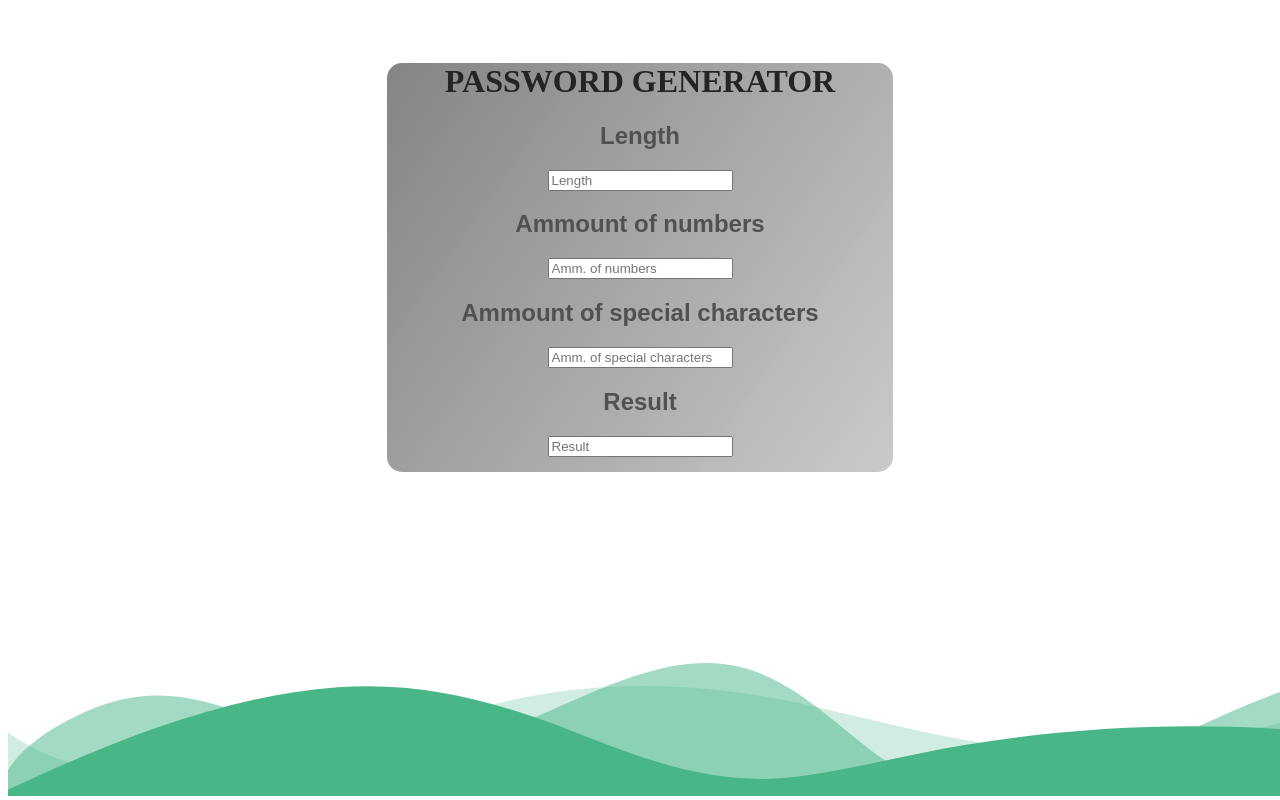
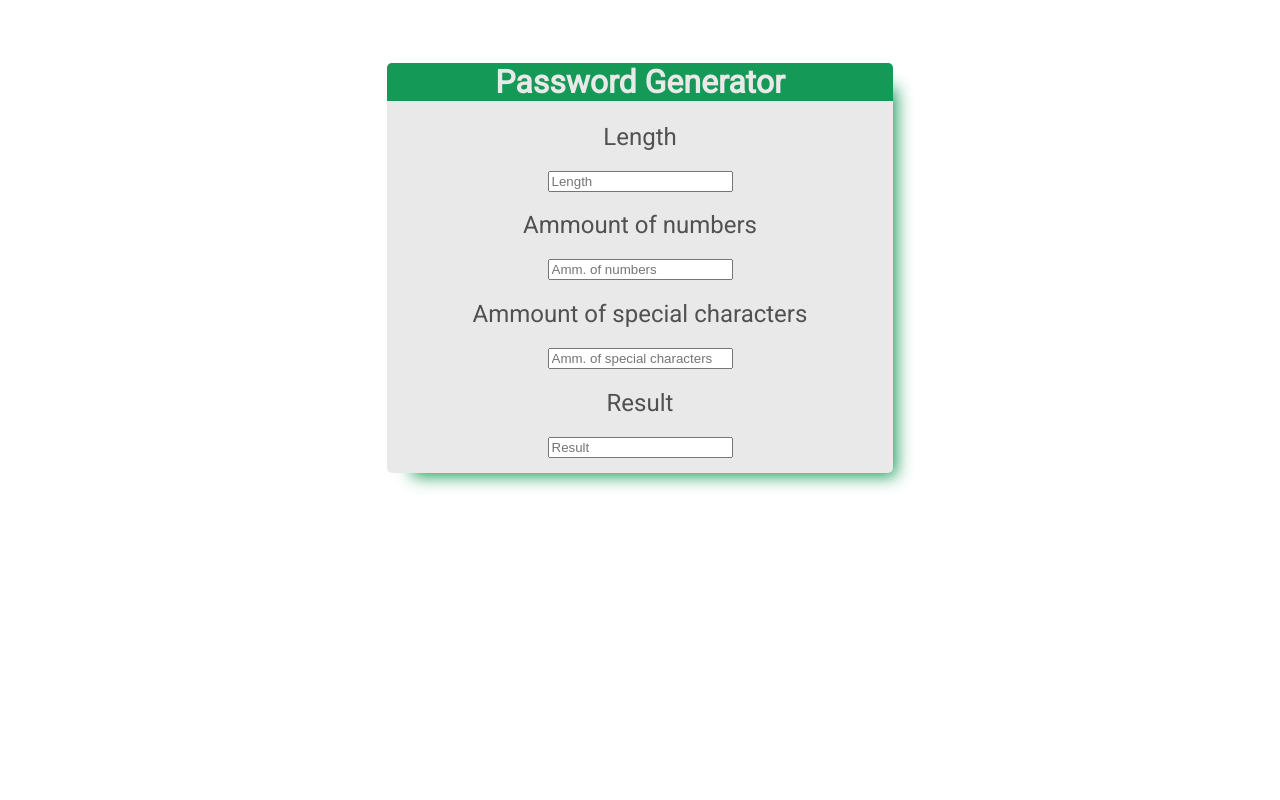
Before and after one commit to pasiastazebra/password-generator, a Vue app in the folder password-generator/: page / in a window 1280 px wide. Built offline with nearby package versions, Linux system fonts and the light colour scheme.

Commit message:
Custom font swapped, changed style of the window

```diff
--- a/password-generator/public/index.html
+++ b/password-generator/public/index.html
@@ -5,6 +5,9 @@
     <meta http-equiv="X-UA-Compatible" content="IE=edge">
     <meta name="viewport" content="width=device-width,initial-scale=1.0">
     <link rel="icon" href="<%= BASE_URL %>favicon.ico">
+    <link rel="preconnect" href="https://fonts.googleapis.com">
+    <link rel="preconnect" href="https://fonts.gstatic.com" crossorigin>
+    <link href="https://fonts.googleapis.com/css2?family=Roboto&display=swap" rel="stylesheet">
     <title><%= htmlWebpackPlugin.options.title %></title>
   </head>
   <body>
--- a/password-generator/src/App.vue
+++ b/password-generator/src/App.vue
@@ -1,23 +1,5 @@
 <template>
   <WindowContent></WindowContent>
-  <div class="bottomWaves" style="overflow: hidden;">
-  <svg
-    preserveAspectRatio="none"
-    viewBox="0 0 1200 120"
-    xmlns="http://www.w3.org/2000/svg"
-    style="fill: #49b688; width: 125%; height: 145px; transform: rotate(180deg);"
-  >
-    <path
-    d="M0 0v46.29c47.79 22.2 103.59 32.17 158 28 70.36-5.37 136.33-33.31 206.8-37.5 73.84-4.36 147.54 16.88 218.2 35.26 69.27 18 138.3 24.88 209.4 13.08 36.15-6 69.85-17.84 104.45-29.34C989.49 25 1113-14.29 1200 52.47V0z"
-    opacity=".25"
-  />
-    <path
-      d="M0 0v15.81c13 21.11 27.64 41.05 47.69 56.24C99.41 111.27 165 111 224.58 91.58c31.15-10.15 60.09-26.07 89.67-39.8 40.92-19 84.73-46 130.83-49.67 36.26-2.85 70.9 9.42 98.6 31.56 31.77 25.39 62.32 62 103.63 73 40.44 10.79 81.35-6.69 119.13-24.28s75.16-39 116.92-43.05c59.73-5.85 113.28 22.88 168.9 38.84 30.2 8.66 59 6.17 87.09-7.5 22.43-10.89 48-26.93 60.65-49.24V0z"
-      opacity=".5"
-    />
-    <path d="M0 0v5.63C149.93 59 314.09 71.32 475.83 42.57c43-7.64 84.23-20.12 127.61-26.46 59-8.63 112.48 12.24 165.56 35.4C827.93 77.22 886 95.24 951.2 90c86.53-7 172.46-45.71 248.8-84.81V0z" />
-  </svg>
-</div>
 </template>
 
 <script>
@@ -33,8 +15,7 @@
 
 <style lang="scss">
 #app {
-  @import './assets/fonts.css';
-  font-family: 'Regular', 'Bold', sans-serif;
+  font-family: 'Roboto', sans-serif;
   -webkit-font-smoothing: antialiased;
   -moz-osx-font-smoothing: grayscale;
   text-align: center;
--- a/password-generator/src/assets/fonts.scss
+++ /dev/null
@@ -1,9 +0,0 @@
-@font-face {
-    font-family: 'Regular';
-    src: url('./fonts/MuseoModerno-Regular.ttf') format('truetype');
-  }
-
-  @font-face {
-    font-family: 'Bold';
-    src: url('./fonts/MuseoModerno-Bold.ttf') format('truetype');
-  }
--- a/password-generator/src/components/WindowContent.vue
+++ b/password-generator/src/components/WindowContent.vue
@@ -1,6 +1,8 @@
 <template>
   <div class="window">
-    <h1 class="window-title">PASSWORD GENERATOR</h1>
+    <div class="window-header">
+      <h1 class="window-header-title">Password Generator</h1>
+    </div>
     <div class="window-section">
       <h2 class="window-section-title">Length</h2>
       <input type="number" class="window-section-input" placeholder="Length" v-model="length">
@@ -109,24 +111,37 @@
 
 <style scoped lang="scss">
   //variables
-  $primaryColor: #242424;
+  $primaryColor: #e9e9e9;
   $secondaryColor: #515151;
+  $greenColor: #159957;
 
  .window {
   //borders
-  border-radius: 15px;
+  border-radius: 5px;
+  box-shadow: 14px 14px 16px -11px $greenColor;
 
-  background: rgb(52,52,52);
-  background: linear-gradient(125deg, rgba(52,52,52,0.6026785714285714) 0%, rgba(166,166,166,0.5970763305322129) 100%);
-  backdrop-filter: blur(10px);
+  background: $primaryColor;
   margin: 5% 30%;
   padding-bottom: 15px;
   max-width: 50%;
-  color: $secondaryColor;
 
-  &-title {
-    color: $primaryColor;
-    font-family: 'Regular';
+  &-header{
+    background: $greenColor;
+    border-radius: 5px 5px 0px 0px;
+
+    &-title {
+      color: $primaryColor;
+      font-weight: 600;
+    }
+  }
+
+  &-section {
+
+   &-title {
+     color: $secondaryColor;
+     font-weight: 400;
+   }
+
   }
  }
 </style>
```
Also changed, not shown: password-generator/src/assets/fonts/MuseoModerno-Bold.ttf (deleted), password-generator/src/assets/fonts/MuseoModerno-Regular.ttf (deleted).
